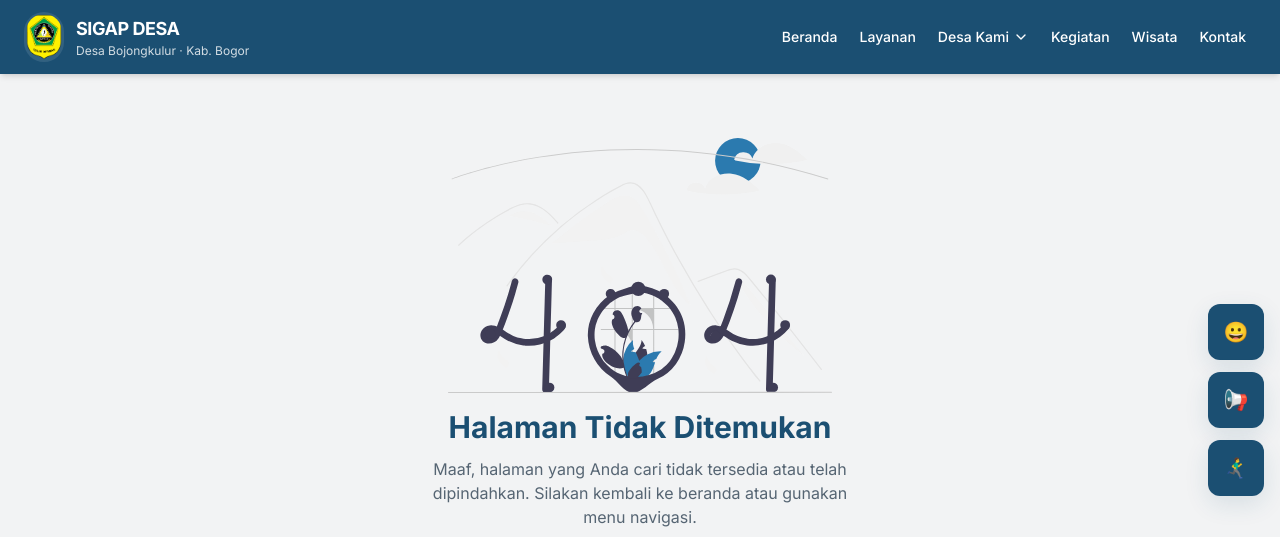
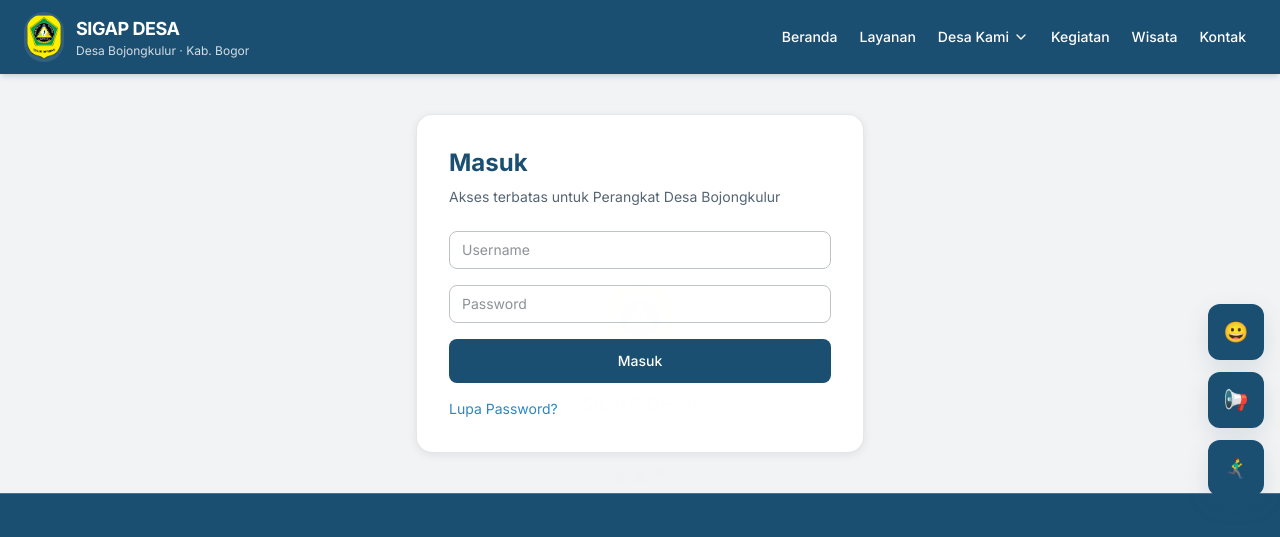
Before and after one commit to inspiralabs/teras-desa-app, a Next.js app: page /admindesa in a window 1280 px wide. Before the commit this address had no page. Shown: the top 537 px of the page. Built offline with nearby package versions, Linux system fonts and the light colour scheme.

Commit message:
Add Admin login page and form components for secure access to AdminDesa. Implement login attempts tracking with error handling for failed logins.

```diff
--- /dev/null
+++ b/src/app/admindesa/page.tsx
@@ -0,0 +1,17 @@
+import { PageContentBoundary } from "@/components/layout/PageContentBoundary";
+import { SectionShell } from "@/components/ui/SectionShell";
+import { AdminLoginForm } from "@/components/admin/AdminLoginForm";
+
+export const metadata = { title: "Masuk Admin" };
+
+export default function AdminDesaPage() {
+  return (
+    <PageContentBoundary>
+      <SectionShell className="py-16">
+        <div className="mx-auto max-w-md">
+          <AdminLoginForm />
+        </div>
+      </SectionShell>
+    </PageContentBoundary>
+  );
+}
--- /dev/null
+++ b/src/components/admin/AdminLoginForm.tsx
@@ -0,0 +1,54 @@
+"use client";
+
+import { useState } from "react";
+import { toast } from "sonner";
+import { SectionCard } from "@/components/ui/SectionShell";
+import { Button } from "@/components/ui/button";
+
+export function AdminLoginForm() {
+  const [attempts, setAttempts] = useState(0);
+
+  return (
+    <SectionCard>
+      <h1 className="text-2xl font-bold text-primary">Masuk</h1>
+      <p className="mt-2 text-sm text-dark-gray">
+        Akses terbatas untuk Perangkat Desa Bojongkulur
+      </p>
+      <form
+        className="mt-6 space-y-4"
+        onSubmit={(e) => {
+          e.preventDefault();
+          if (attempts >= 5) {
+            toast.error("Akun dikunci 15 menit karena terlalu banyak percobaan");
+            return;
+          }
+          setAttempts((a) => a + 1);
+          toast.error(
+            `Username atau password salah. Sisa percobaan: ${5 - attempts - 1}`
+          );
+        }}
+      >
+        <input
+          className="w-full rounded-lg border border-mid-gray px-3 py-2 text-sm"
+          placeholder="Username"
+          required
+        />
+        <input
+          className="w-full rounded-lg border border-mid-gray px-3 py-2 text-sm"
+          type="password"
+          placeholder="Password"
+          required
+        />
+        <Button type="submit" className="w-full">
+          Masuk
+        </Button>
+      </form>
+      <button
+        type="button"
+        className="mt-4 text-sm text-secondary hover:underline"
+      >
+        Lupa Password?
+      </button>
+    </SectionCard>
+  );
+}
```
